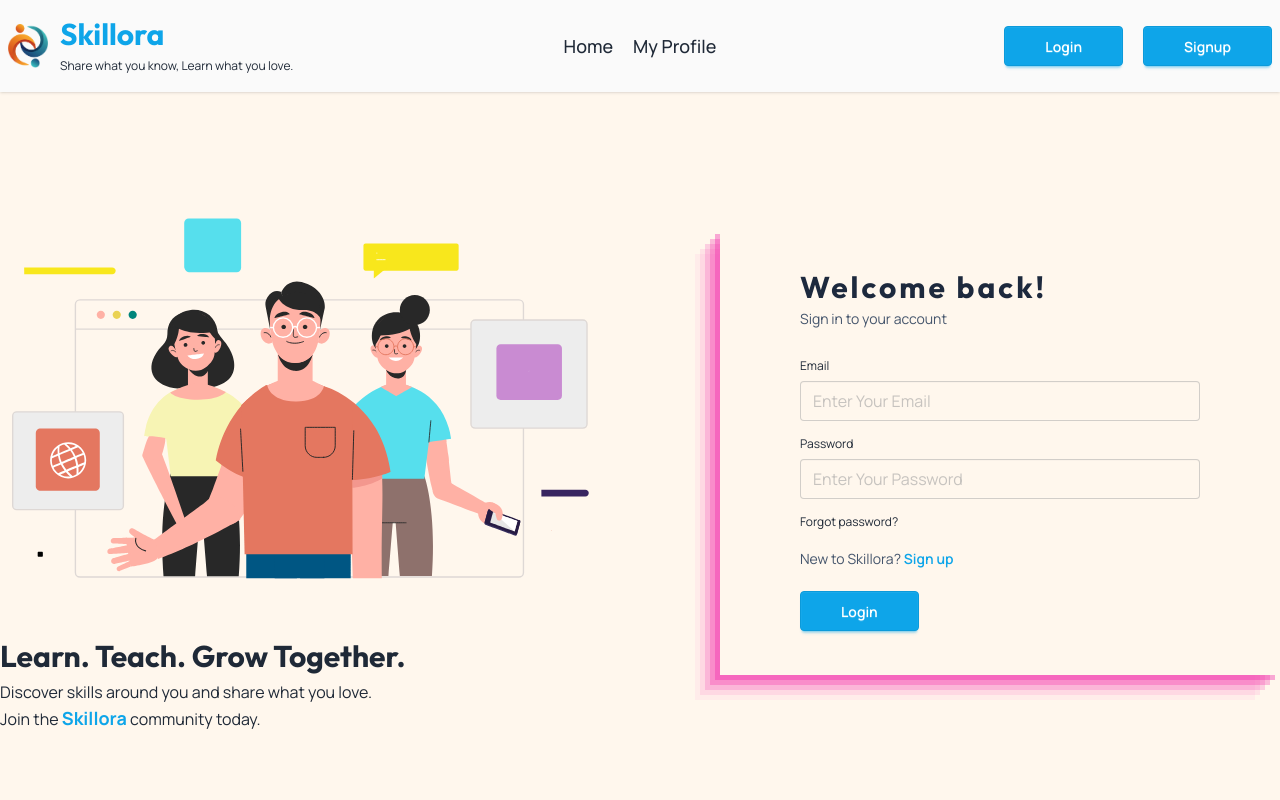
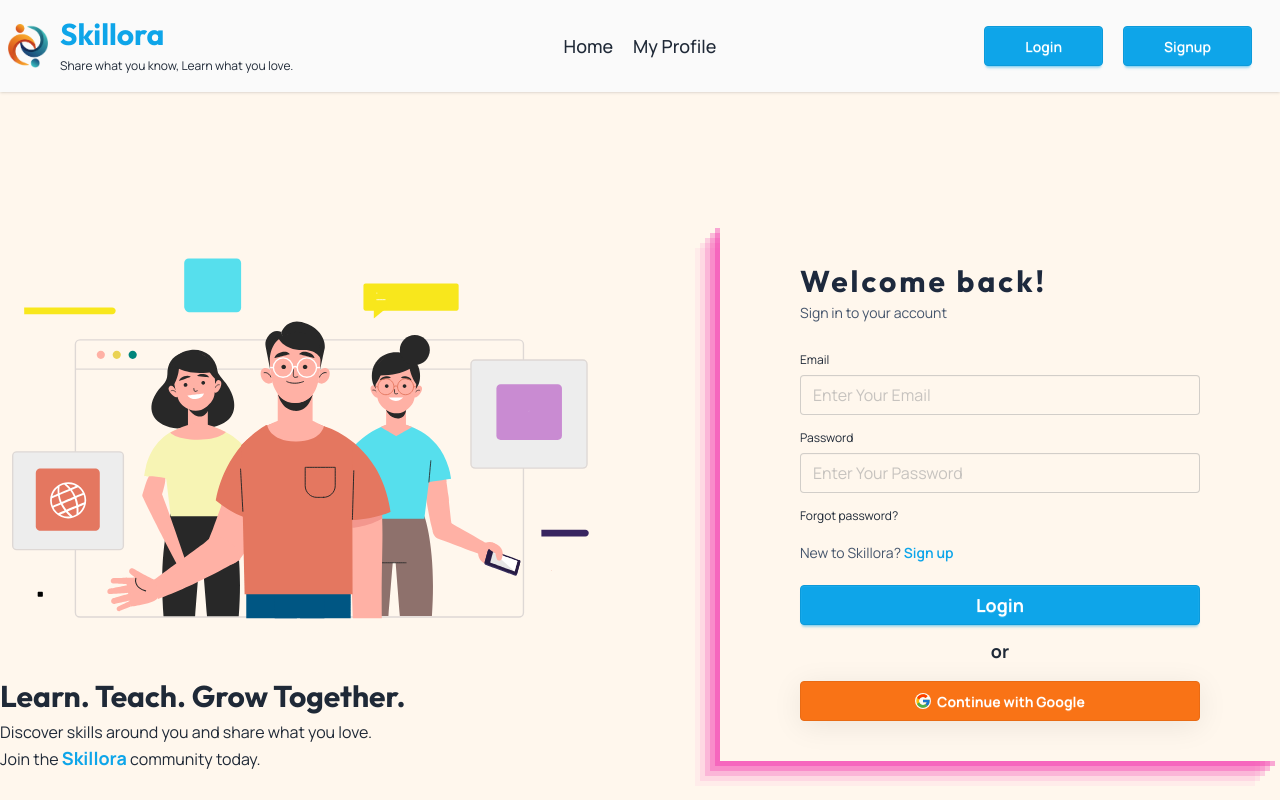
Before and after one commit to mahdi9162/Skillora, a React (Vite) app: page /login in a window 1280 px wide. Shown: the top 800 px of the page. Built offline with nearby package versions, Linux system fonts and the light colour scheme; no server answers.

Commit message:
Add Google login integration with Firebase and UI tooltip

```diff
--- a/src/Components/Navbar/Navbar.jsx
+++ b/src/Components/Navbar/Navbar.jsx
@@ -3,7 +3,7 @@
 import Container from '../Container/Container';
 import imgLogo from '../../assets/logo.png';
 import { AuthContext } from '../../Provider/AuthProvider';
-
+import avatarImg from '../../assets/avatar.png';
 const Navbar = () => {
   const links = (
     <>
@@ -20,7 +20,7 @@
     </>
   );
 
-  const { user, logout } = use(AuthContext);
+  const { user, logout, loading } = use(AuthContext);
 
   const handleLogout = () => {
     logout()
@@ -62,7 +62,12 @@
             <div className="navbar-center hidden lg:flex">
               <ul className="flex items-center gap-5 menu-horizontal px-1">{links}</ul>
             </div>
+
             <div className="navbar-end flex gap-2 md:gap-5">
+              {loading ? (
+                <span className="loading loading-spinner"></span>
+              ) : (
+                <div className="flex gap-2 md:gap-5">
                   {user ? (
                     <Link onClick={handleLogout} to="/login" className="btn btn-primary md:px-10 ">
                       Logout
@@ -76,6 +81,17 @@
                     Signup
                   </Link>
                 </div>
+              )}
+              <Link to="/my-profile">
+                <div className={`${user ? 'inline' : 'hidden'} cursor-pointer tooltip`} data-tip={user?.displayName || 'Name is Null'}>
+                  <div className="avatar avatar-online">
+                    <div className="w-12 rounded-full">
+                      <img src={user?.photoURL ? user?.photoURL : avatarImg} referrerPolicy="no-referrer" />
+                    </div>
+                  </div>
+                </div>
+              </Link>
+            </div>
           </div>
         </Container>
       </nav>
--- a/src/Pages/Login.jsx
+++ b/src/Pages/Login.jsx
@@ -4,11 +4,13 @@
 import Container from '../Components/Container/Container';
 import { Link, useNavigate } from 'react-router';
 import { AuthContext } from '../Provider/AuthProvider';
+import { FcGoogle } from 'react-icons/fc';
 
 const Login = () => {
-  const { userLogin } = use(AuthContext);
+  const { userLogin, GoogleLogin } = use(AuthContext);
   const navigate = useNavigate();
 
+  // Handle Email With Pass Login
   const handleLogin = (e) => {
     e.preventDefault();
 
@@ -28,9 +30,22 @@
       });
   };
 
+  // Handle Google Login
+  const handleGoogleLogin = () => {
+    GoogleLogin()
+      .then((result) => {
+        const userInfo = result.user;
+        navigate('/');
+        console.log(userInfo);
+      })
+      .catch((error) => {
+        console.log(error.code);
+      });
+  };
+
   return (
     <>
-      <section className="my-10 md:my-20 px-3 lg:px-0">
+      <section className="my-10 md:my-30 px-3 lg:px-0">
         <Container>
           <div className="lg:flex items-center lg:flex-row gap-x-30">
             {/* Left Side Div */}
@@ -49,7 +64,9 @@
             <div className="flex-1 md:px-20 md:py-10 box-shadow-signup">
               <div>
                 <div className="text-center">
-                  <h2 className="text-center md:text-left text-xl md:text-3xl font-bold text-slate-800 mb-1 tracking-widest">Welcome back!</h2>
+                  <h2 className="text-center md:text-left text-xl md:text-3xl font-bold text-slate-800 mb-1 tracking-widest">
+                    Welcome back!
+                  </h2>
                   <p className="text-slate-600 text-sm mb-6 text-center md:text-left">Sign in to your account</p>
                 </div>
 
@@ -83,10 +100,18 @@
                       </p>
                     </div>
                     <div className="mx-auto lg:mx-0">
-                      <button className="btn btn-primary md:px-10 mt-4">Login</button>
+                      <button className="btn btn-primary md:w-full md:text-lg font-bold mt-4">Login</button>
+                      <p className="text-lg text-center my-3 font-bold">or</p>
                     </div>
                   </fieldset>
                 </form>
+                {/* Google */}
+                <button onClick={handleGoogleLogin} className="btn btn-secondary w-full  font-bold  box-shadow-signup-btn">
+                  <span className="bg-base-200 rounded-full">
+                    <FcGoogle size={16} />
+                  </span>{' '}
+                  Continue with Google
+                </button>
               </div>
             </div>
           </div>
--- a/src/Pages/Signup.jsx
+++ b/src/Pages/Signup.jsx
@@ -4,19 +4,22 @@
 import Container from '../Components/Container/Container';
 import { Link, useNavigate } from 'react-router';
 import { AuthContext } from '../Provider/AuthProvider';
+import { FcGoogle } from 'react-icons/fc';
+import { updateProfile } from 'firebase/auth';
 
 const Signup = () => {
   const [passValid, setPassValid] = useState('');
 
-  const { createSignup, setUser } = use(AuthContext);
+  const { createSignup, setUser, GoogleLogin } = use(AuthContext);
   const navigate = useNavigate();
 
+  // Handle Email With Pass Signup
   const handleSignup = (e) => {
     e.preventDefault();
     const form = e.target;
-    const name = form.name.value;
+    const displayName = form.name.value;
     const email = form.email.value;
-    const photo = form.photo.value;
+    const photoURL = form.photo.value;
     const password = form.password.value;
 
     setPassValid('');
@@ -36,8 +39,32 @@
     createSignup(email, password)
       .then((result) => {
         const userInfo = result.user;
+        updateProfile(userInfo, {
+          displayName,
+          photoURL,
+        })
+          .then(() => {
+            alert('Successfully Signup');
+            setUser(userInfo);
+            form.reset();
+            navigate('/');
+            console.log(userInfo);
+          })
+          .catch((e) => {
+            alert('an error accuard', e.code);
+          });
+      })
+      .catch((error) => {
+        console.log(error.code);
+      });
+  };
+
+  // Handle Google Login
+  const handleGoogleLogin = () => {
+    GoogleLogin()
+      .then((result) => {
+        const userInfo = result.user;
         setUser(userInfo);
-        form.reset();
         navigate('/');
         console.log(userInfo);
       })
@@ -115,10 +142,18 @@
                       </p>
                     </div>
                     <div className="mx-auto md:mx-0">
-                      <button className='btn btn-primary md:px-10 mt-2 md:mt-4'>Signup</button>
+                      <button className="btn btn-primary w-full font-bold mt-2 md:mt-4 box-shadow-signup-btn">Create Account</button>
+                      <p className="text-lg text-center my-3 font-bold">or</p>
                     </div>
                   </fieldset>
                 </form>
+                {/* Google */}
+                <button onClick={handleGoogleLogin} className="btn btn-secondary w-full  font-bold  box-shadow-signup-btn">
+                  <span className="bg-base-200 rounded-full">
+                    <FcGoogle size={16} />
+                  </span>{' '}
+                  Continue with Google
+                </button>
               </div>
             </div>
           </div>
--- a/src/Provider/AuthProvider.jsx
+++ b/src/Provider/AuthProvider.jsx
@@ -1,29 +1,48 @@
 /* eslint-disable react-refresh/only-export-components */
 import React, { createContext, useEffect, useState } from 'react';
-import { createUserWithEmailAndPassword, getAuth, onAuthStateChanged, signInWithEmailAndPassword, signOut } from 'firebase/auth';
+import {
+  createUserWithEmailAndPassword,
+  getAuth,
+  GoogleAuthProvider,
+  onAuthStateChanged,
+  signInWithEmailAndPassword,
+  signInWithPopup,
+  signOut,
+} from 'firebase/auth';
 import { app } from '../Firebase/firebase.config';
 
 export const AuthContext = createContext();
+const googleProvider = new GoogleAuthProvider();
 
 const AuthProvider = ({ children }) => {
   const [user, setUser] = useState(null);
+  const [loading, setLoading] = useState(true);
   const auth = getAuth(app);
   console.log(user);
 
   //   Signup Functionality
   const createSignup = (email, password) => {
+    setLoading(true)
     return createUserWithEmailAndPassword(auth, email, password);
   };
 
   //   Login Functionality
   const userLogin = (email, password) => {
+    setLoading(true)
     return signInWithEmailAndPassword(auth, email, password);
+  };
+
+  // Google Login Functionality
+  const GoogleLogin = () => {
+    setLoading(true)
+    return signInWithPopup(auth, googleProvider);
   };
 
   //   Observer
   useEffect(() => {
     const unsubscribe = onAuthStateChanged(auth, (currentUser) => {
       setUser(currentUser);
+      setLoading(false);
     });
     return () => {
       unsubscribe();
@@ -40,7 +59,9 @@
     setUser,
     createSignup,
     userLogin,
+    GoogleLogin,
     logout,
+    loading,
   };
   return <AuthContext value={authData}>{children}</AuthContext>;
 };
--- a/src/index.css
+++ b/src/index.css
@@ -71,3 +71,9 @@
       rgba(240, 46, 170, 0.1) -20px 20px, rgba(240, 46, 170, 0.05) -25px 25px;
   }
 }
+
+@media (min-width:1024px) {
+  .box-shadow-signup-btn {
+    box-shadow: 0 5px 30px rgba(0,0,0,.08);
+  }
+}
```
Also changed, not shown: src/assets/avatar.png (added). Lines whose indentation alone changed are shown as unchanged.
